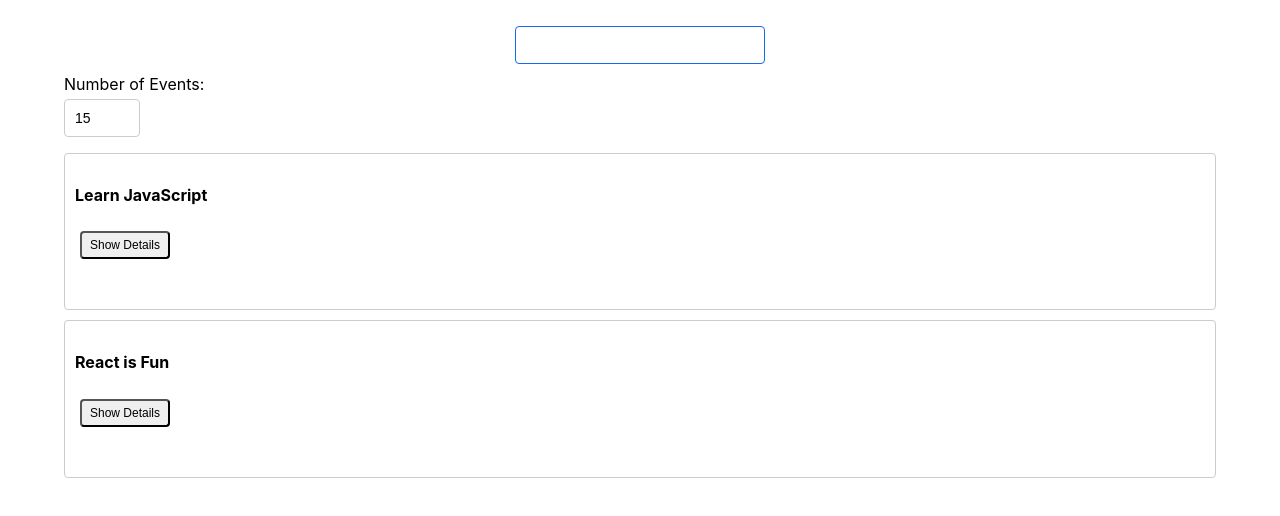
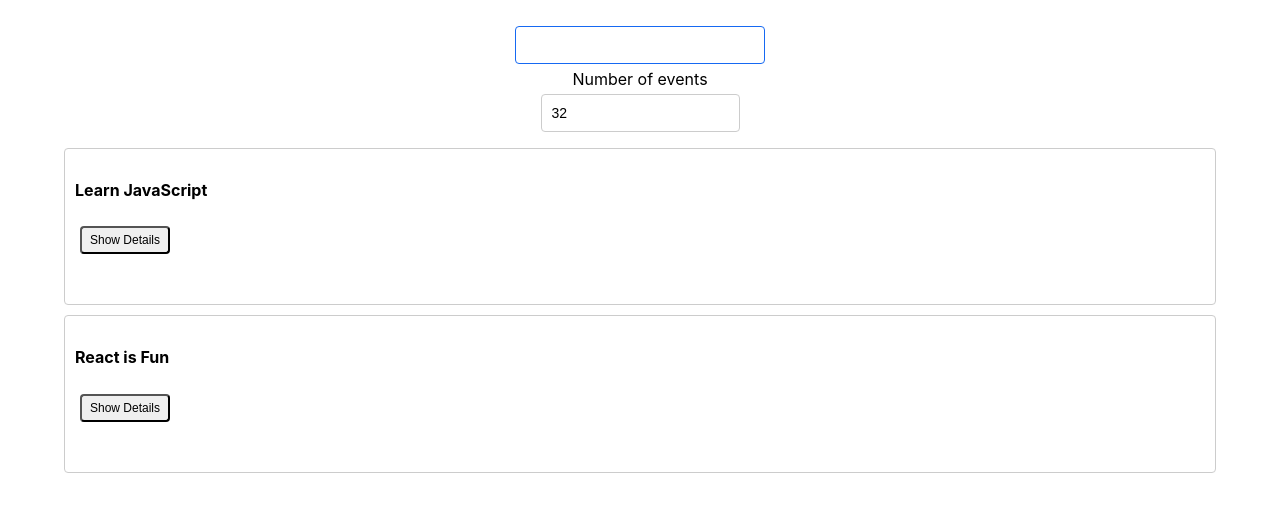
Before and after one commit to AmerikanPsyko/meet, a React (Create React App) app: page / in a window 1280 px wide. Shown: the top 516 px of the page. Built offline with nearby package versions, Linux system fonts and the light colour scheme.

Commit message:
all items now working
final working

```diff
--- a/src/NumberOfEvents.js
+++ b/src/NumberOfEvents.js
@@ -1,39 +1,43 @@
 import React, { Component } from "react";
-// import { ErrorAlert } from "./Alert";
+import { ErrorAlert } from './Alert';
 
-class NumberofEvents extends Component {
-
+class NumberOfEvents extends Component {
+  state = {
+    numberOfEvents:32,
+  };
 
   handleInputChanged = (event) => {
-    const selectedValue = parseInt(event.target.value);
+    const value = event.target.value;
 
-    if (selectedValue <= 20 && selectedValue > 0) {
+    if (value <= 0 || value > 32) {
       this.setState({
-        numberOfEvents: 20,
-        infoText: 'Please select a number from 1-20'
-
+        numberOfEvents: "",
+        infoText:"Please enter a number from 1 to 32"
       });
     } else {
       this.setState({
-        numberOfEvents: selectedValue,
-        infoText: ''
-      })
+        numberOfEvents: value,
+        infoText:""
+      });
     }
-    this.props.updateEvents(undefined, selectedValue);
+
+    this.props.updateEvents(undefined, value);
   };
 
   render() {
-    const { numberOfEvents } = this.props;
-    return <div className="event-count">
-      {/* <ErrorAlert text={this.state.infoText} /> */}
-      <p>Number of Events:</p>
-      <input className="event-number" type="number" min="1" max="100" value={numberOfEvents} onChange={this.handleInputChanged}>
-
-      </input>
-
-
-    </div>
+    return (
+      <div className="NumberOfEvents">
+        <ErrorAlert text={this.state.infoText}/>
+        <p className="numbercount">Number of events</p>
+        <input
+          type="number"
+          className="numberinput"
+          onChange={this.handleInputChanged}
+          value={this.state.numberOfEvents}
+        />
+      </div>
+    );
   }
 }
 
-export default NumberofEvents;
+export default NumberOfEvents;
```
